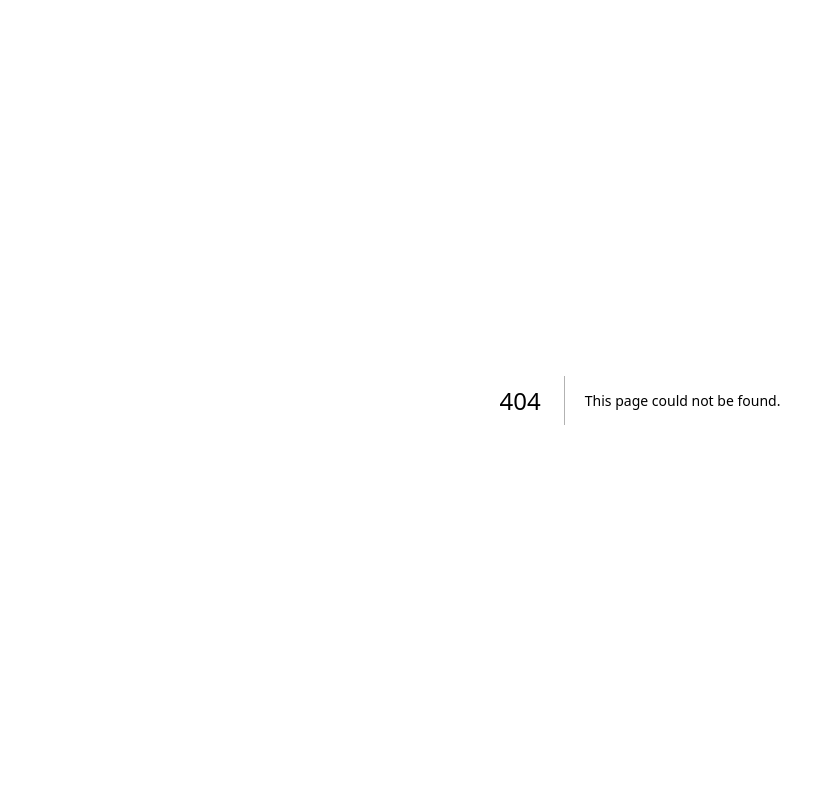
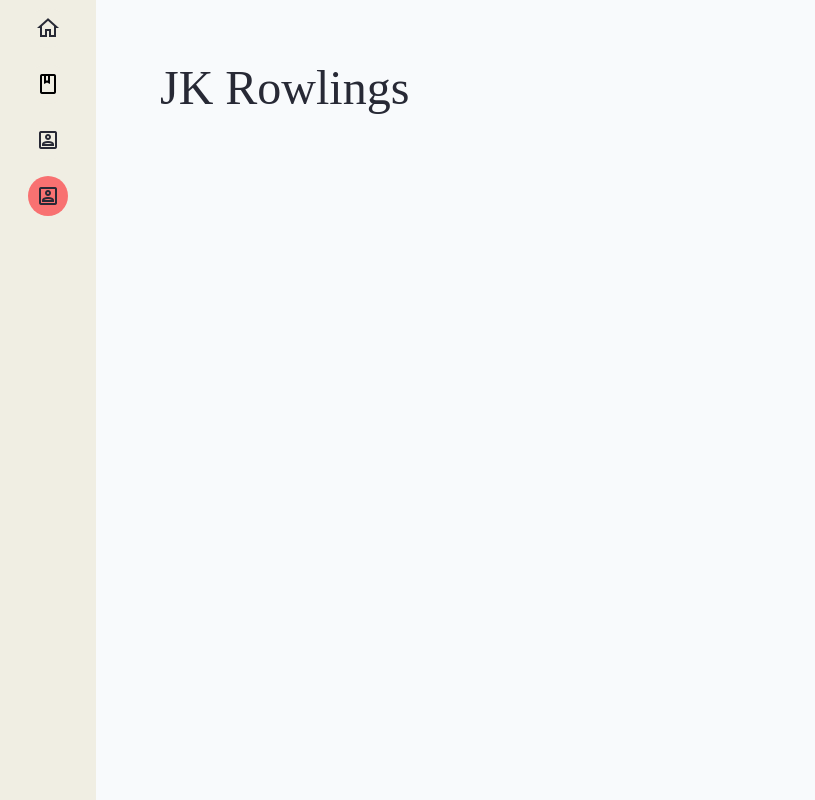
Before and after one commit to Axelbochu/ProjetWebM1, a Next.js app in the folder m1-site/: page /authors_details in a window 1280 px wide. Before the commit this address had no page. Shown: the whole page, without its empty margins (0-815 px from the left). Built offline with nearby package versions, Linux system fonts and the light colour scheme.

Commit message:
First Commit

```diff
--- a/m1-site/src/app/GlobalLayout.tsx
+++ b/m1-site/src/app/GlobalLayout.tsx
@@ -34,6 +34,9 @@
                 <Button onClick={() => router.push('/authors')} className={getButtonStyle('/authors')} aria-label="Authors">
                     <Image src="/images/icon/icons8-avatar-241.png" alt="Avatar" width={24} height={24} />
                 </Button>
+                <Button onClick={() => router.push('/authors_details')} className={getButtonStyle('/authors_details')} aria-label="Authors">
+                    <Image src="/images/icon/icons8-avatar-241.png" alt="Avatar" width={24} height={24} />
+                </Button>
             </div>
         </div>
         <div className="flex-1 bg-slate-50 p-6 ">
--- /dev/null
+++ b/m1-site/src/app/authors_details/page.tsx
@@ -0,0 +1,18 @@
+'use client';
+
+import { GlobalLayout } from "../GlobalLayout";
+import RootLayout from "../layout";
+import { Title} from '.././components/Title';
+function authors_details(){
+
+    return(
+
+        <GlobalLayout>
+          <Title>JK Rowlings</Title>
+
+        </GlobalLayout>
+
+
+    )
+}
+ export default authors_details;
```
